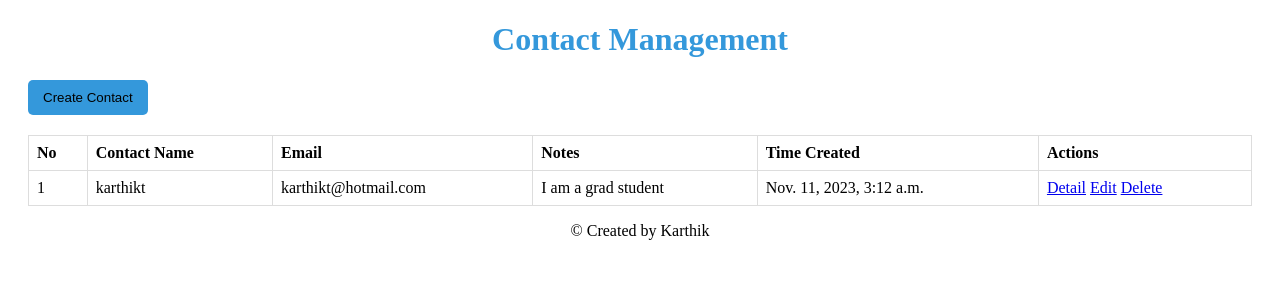
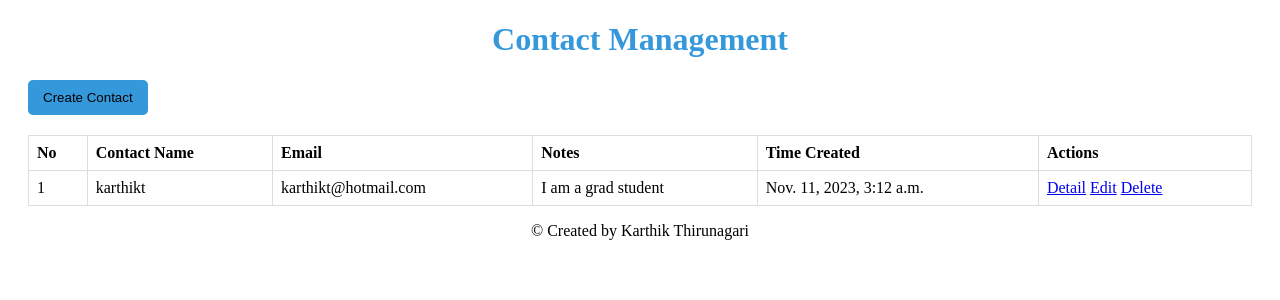
Before and after one commit to karthikt1995/Karthik_Thirunagari, a Django app: page /karthikt0624/startpage/ in a window 1280 px wide. Shown: the top 300 px of the page. Run offline with Django 4.2, Linux system fonts and the light colour scheme; data comes from the database, SQL or seed files in the repository.

Commit message:
Update startpage.html

```diff
--- a/templates/contact/startpage.html
+++ b/templates/contact/startpage.html
@@ -52,7 +52,7 @@
         </tbody>
     </table>
 
-    <p class="copyright"> &copy; Created by Karthik</p>
+    <p class="copyright"> &copy; Created by Karthik Thirunagari</p>
 </div>
 
 </body>
```
